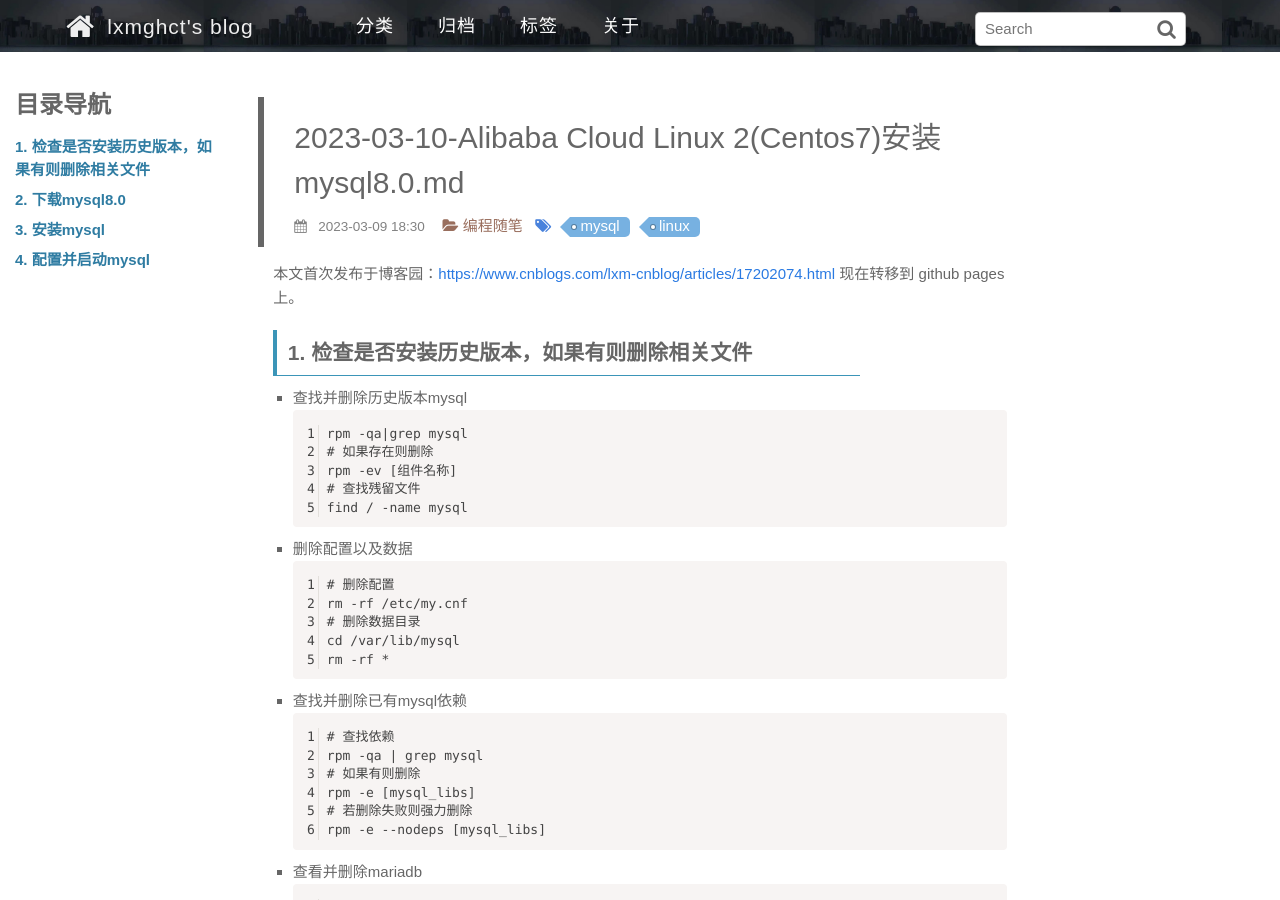
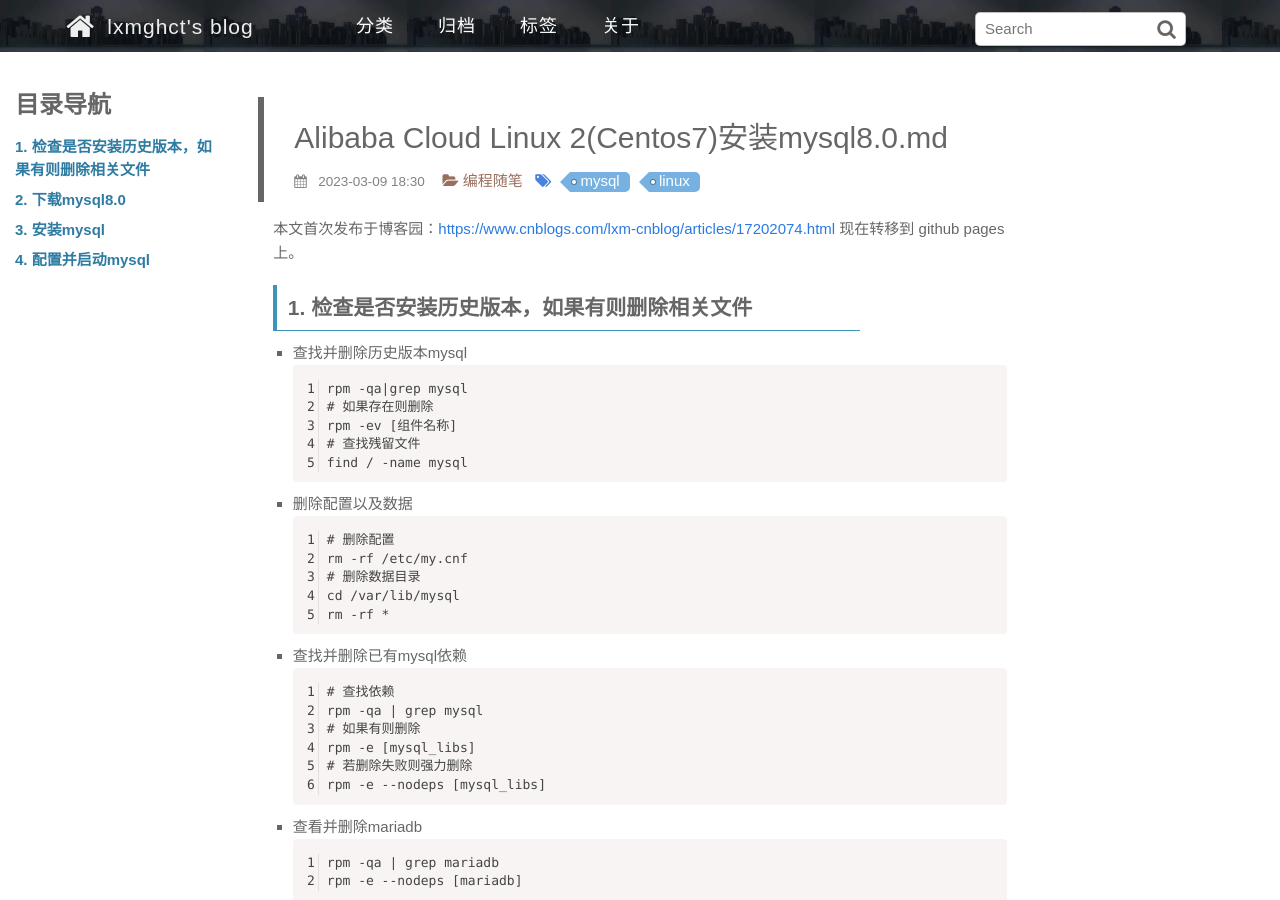
Before and after one commit to lxmghct/lxmghct.github.io, a Jekyll site: the page built from _posts/2023/03/2023-03-10-Alibaba Cloud Linux 2(Centos7)安装mysql8.0.md, in a window 1280 px wide and 900 px high. Built offline with Jekyll 4.4.1, drawn with Linux system fonts in a browser that asks for light colours.

Commit message:
Update 2023-03-10-Alibaba Cloud Linux 2(Centos7)安装mysql8.0.md

```diff
--- a/_posts/2023/03/2023-03-10-Alibaba Cloud Linux 2(Centos7)安装mysql8.0.md
+++ b/_posts/2023/03/2023-03-10-Alibaba Cloud Linux 2(Centos7)安装mysql8.0.md
@@ -1,6 +1,6 @@
 ---
 layout: post
-title:  2023-03-10-Alibaba Cloud Linux 2(Centos7)安装mysql8.0.md
+title:  Alibaba Cloud Linux 2(Centos7)安装mysql8.0.md
 date:   2023-03-10 02:30:00 +0800
 categories: 编程随笔
 tags: mysql linux
```
